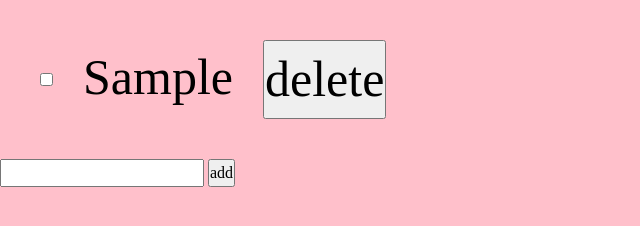
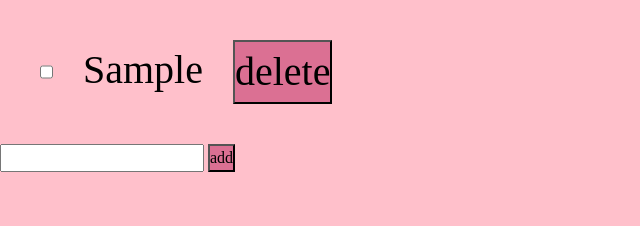
Before and after one commit to EvanChisholm1/todoSpeedRun, a website built with Vite: page index.html in a window 1280 px wide. Both pictures are taken after typing "Sample" into the empty fields and a click on the button "add". Shown: the whole page, without its empty margins (0-640 px from the left). Built offline with nearby package versions, Linux system fonts and the light colour scheme.

Commit message:
a little css + finishinig touches

```diff
--- a/index.html
+++ b/index.html
@@ -2,9 +2,8 @@
 <html lang="en">
     <head>
         <meta charset="UTF-8" />
-        <link rel="icon" type="image/svg+xml" href="/vite.svg" />
         <meta name="viewport" content="width=device-width, initial-scale=1.0" />
-        <title>Vite + TS</title>
+        <title>TODO</title>
     </head>
     <body>
         <div id="app">
--- a/src/style.css
+++ b/src/style.css
@@ -52,7 +52,7 @@ h6 {
 .todo {
     display: flex;
     gap: 30px;
-    font-size: 50px;
+    font-size: 40px;
 }
 
 .todo:hover {
@@ -70,3 +70,7 @@ h6 {
 body {
     background-color: pink;
 }
+
+button {
+    background-color: palevioletred;
+}
```
